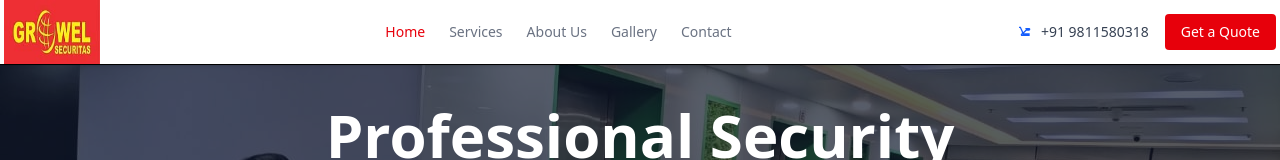
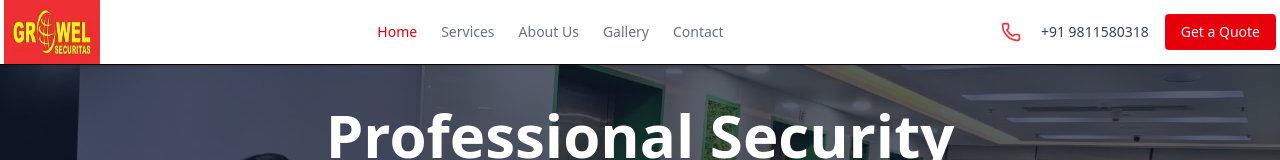
Before and after one commit to anshika0010/Growel, a React (Vite) app: page / in a window 1280 px wide. Shown: the top 160 px of the page. Built offline with nearby package versions, Linux system fonts and the light colour scheme.

Commit message:
google search console

```diff
--- a/index.html
+++ b/index.html
@@ -4,7 +4,10 @@
     <meta charset="UTF-8" />
     <link rel="icon" type="image/png" href="/shieldsvg.png" />
     <meta name="viewport" content="width=device-width, initial-scale=1.0" />
-
+    <meta
+      name="google-site-verification"
+      content="Zl4_3gTKnXIlbOUt0Z4kmeEccO8e5nZUpOSzF2imWfI"
+    />
     <!-- SEO Meta Tags -->
     <title>Growel Securitas | Professional Security Services</title>
     <meta
--- a/package.json
+++ b/package.json
@@ -10,6 +10,8 @@
     "preview": "vite preview"
   },
   "dependencies": {
+    "@fortawesome/free-solid-svg-icons": "^6.7.2",
+    "@fortawesome/react-fontawesome": "^0.2.2",
     "@tailwindcss/vite": "^4.1.6",
     "framer-motion": "^12.12.1",
     "lucide-react": "^0.510.0",
--- a/src/components/Navbar.jsx
+++ b/src/components/Navbar.jsx
@@ -2,6 +2,7 @@ import { useState, useEffect } from "react";
 // import logo from "../assets/logo.webp";
 import logo from "/images/logo.webp";
 import { Link } from "react-router-dom";
+import { Phone } from "lucide-react";
 const Navbar = () => {
   const [isMenuOpen, setIsMenuOpen] = useState(false);
   const [pathname, setPathname] = useState("/");
@@ -48,15 +49,7 @@ const Navbar = () => {
         {/* Desktop Contact + CTA */}
         <div className="hidden md:flex items-center gap-4">
           <div className="flex items-center gap-2 text-sm font-medium text-gray-700">
-            <svg
-              className="h-4 w-4 text-blue-600"
-              fill="none"
-              stroke="currentColor"
-              strokeWidth="2"
-              viewBox="0 0 24 24"
-            >
-              <path d="M3 5h2l3.6 7.59-1.35 2.44A1 1 0 008 17h10v-2H9.42a1 1 0 01-.94-.66L14 9h4a1 1 0 000-2h-5.42" />
-            </svg>
+            <Phone className="mr-3 h-5 w-5 text-red-500" />
             <span>+91 9811580318 </span>
           </div>
           <Link
@@ -125,15 +118,7 @@ const Navbar = () => {
               </a>
             ))}
             <div className="flex items-center gap-2 text-sm text-gray-700">
-              <svg
-                className="h-4 w-4 text-blue-600"
-                fill="none"
-                stroke="currentColor"
-                strokeWidth="2"
-                viewBox="0 0 24 24"
-              >
-                <path d="M3 5h2l3.6 7.59-1.35 2.44A1 1 0 008 17h10v-2H9.42a1 1 0 01-.94-.66L14 9h4a1 1 0 000-2h-5.42" />
-              </svg>
+              <Phone className="mr-3 h-5 w-5 text-red-500" />
               <span>+91 9811580318 </span>
             </div>
             <a
@@ -150,61 +135,3 @@ const Navbar = () => {
 };
 
 export default Navbar;
-
-// import React from "react";
-// import { Link } from "react-router-dom"; // Use this if you're using React Router
-
-// const Header = () => {
-//   return (
-//     <header className="bg-navy-blue text-white">
-//       <div className="container mx-auto px-4 py-6 flex justify-between items-center">
-//         {/* Logo and Brand Name */}
-//         <div className="flex items-center space-x-2">
-//           <div className="w-10 h-10 bg-red-600 rounded-full flex items-center justify-center">
-//             <span className="font-bold text-white">GS</span>
-//           </div>
-//           <h1 className="text-xl md:text-2xl font-bold">Growel Securitas</h1>
-//         </div>
-
-//         {/* Navigation Links */}
-//         <nav className="hidden md:flex space-x-6">
-//           <Link to="/" className="hover:text-blue-300 transition-colors">
-//             Home
-//           </Link>
-//           <Link to="/services" className="hover:text-blue-300 transition-colors">
-//             Services
-//           </Link>
-//           <Link to="/gallery" className="hover:text-blue-300 transition-colors">
-//             Gallery
-//           </Link>
-//           <Link to="/testimonials" className="hover:text-blue-300 transition-colors">
-//             Testimonials
-//           </Link>
-//           <Link to="/contact" className="hover:text-blue-300 transition-colors">
-//             Contact
-//           </Link>
-//         </nav>
-
-//         {/* Mobile Menu Button */}
-//         <button className="md:hidden text-white">
-//           <svg
-//             xmlns="http://www.w3.org/2000/svg"
-//             className="h-6 w-6"
-//             fill="none"
-//             viewBox="0 0 24 24"
-//             stroke="currentColor"
-//           >
-//             <path
-//               strokeLinecap="round"
-//               strokeLinejoin="round"
-//               strokeWidth={2}
-//               d="M4 6h16M4 12h16M4 18h16"
-//             />
-//           </svg>
-//         </button>
-//       </div>
-//     </header>
-//   );
-// };
-
-// export default Header;
```
Also changed, not shown: src/components/Footer.jsx (+0 -34 lines), 1 other file (tests, documents, lock files or other folders).
